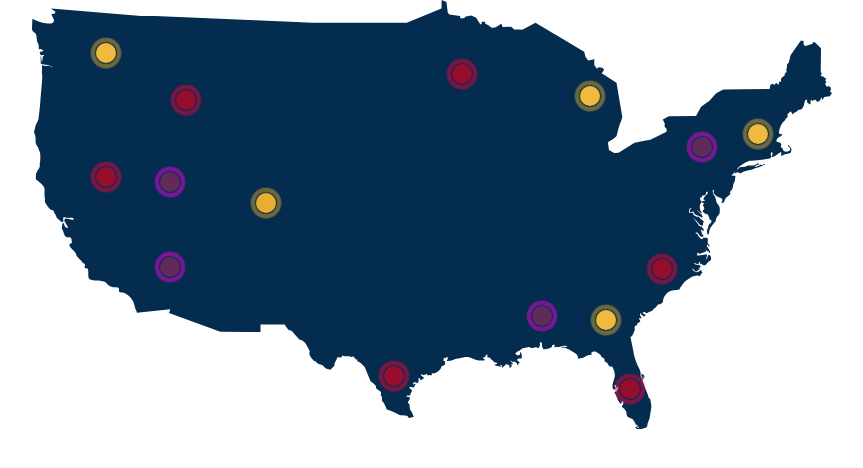
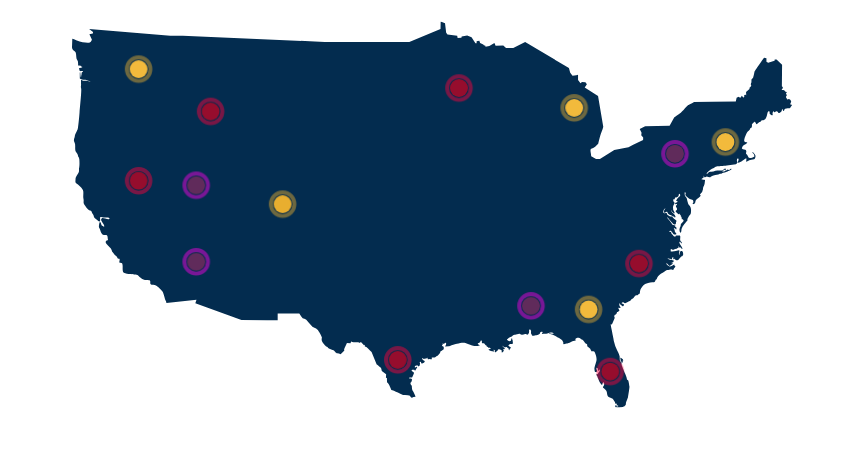
Before and after one commit to namahin/map-infrex, a plain HTML site: page index.html in a window 1280 px wide. Shown: the whole page, without its empty margins (208-1071 px from the left). Drawn offline with nearby package versions, Linux system fonts and the light colour scheme.

Commit message:
update map size

```diff
--- a/style.css
+++ b/style.css
@@ -3,16 +3,21 @@
 html,
 body {
   overflow-y: hidden;
+  background: #fff
 }
 
 .map-area {
   max-width: 800px;
   margin: auto;
   position: relative;
+  background-color: #fff;
+  transform: scale(.9);
+  position: relative;
 }
 
 .map-area img {
   width: 100%;
+  background-color: #fff;
 }
 
 #chartdiv {
```
